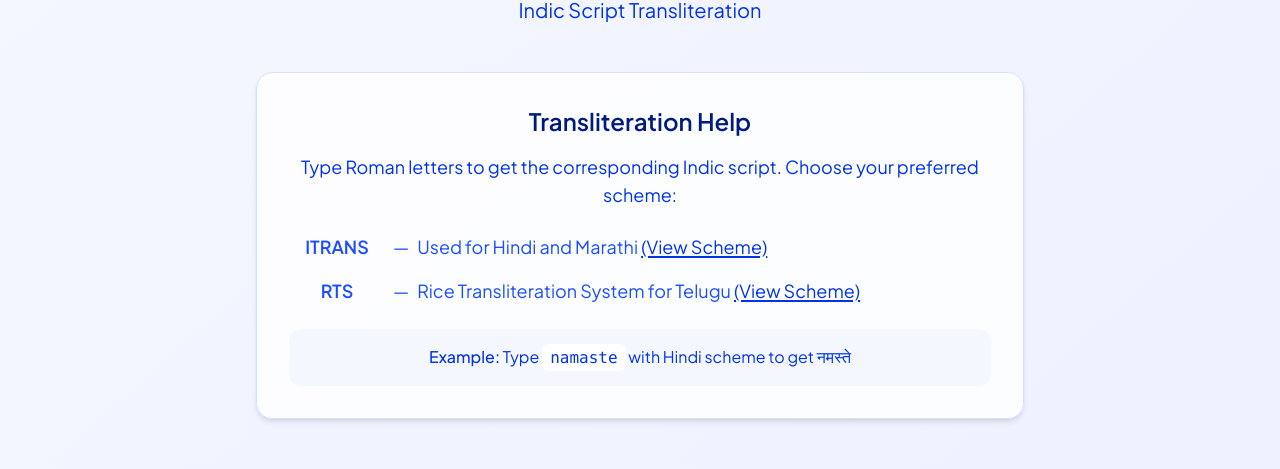
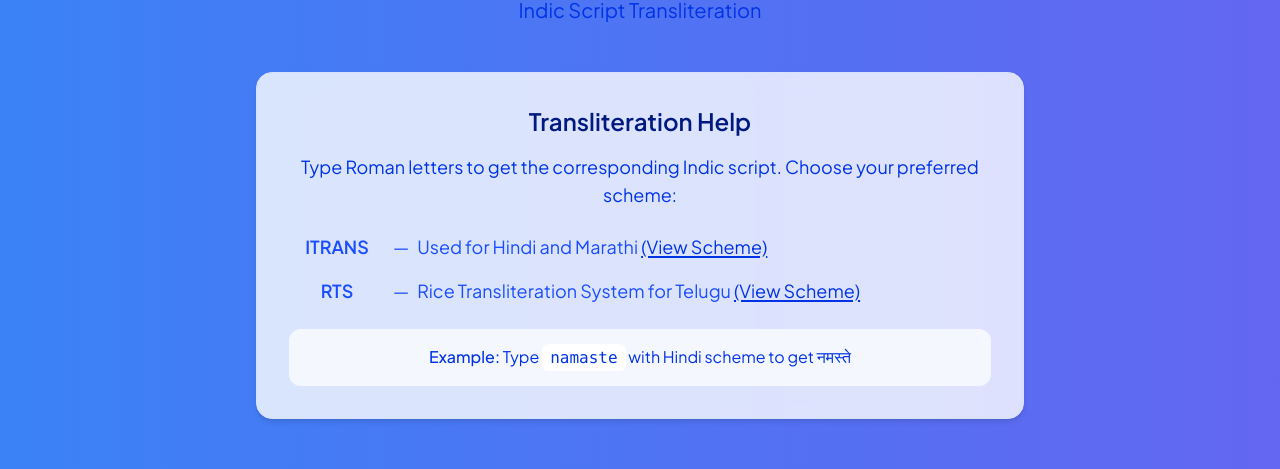
Before and after one commit to s-annam/aksharamala, a React (Vite) app in the folder web/: page / in a window 1280 px wide. Shown: the part 128-597 px from the top of the page. Built offline with nearby package versions, Linux system fonts and the light colour scheme; no server answers; the HTML template or start-up script is replaced by a standard one.

Commit message:
Changes to the web so far.

```diff
--- a/web/index.html
+++ b/web/index.html
@@ -4,12 +4,111 @@
     <meta charset="UTF-8" />
     <meta name="viewport" content="width=device-width, initial-scale=1.0" />
     <title>Aksharamala</title>
+
+    <!-- Preconnect for Google Fonts -->
     <link rel="preconnect" href="https://fonts.googleapis.com">
     <link rel="preconnect" href="https://fonts.gstatic.com" crossorigin>
-    <link href="https://fonts.googleapis.com/css2?family=Plus+Jakarta+Sans:wght@400;500;600;700&family=Noto+Sans+Devanagari:wght@400;500;600&display=swap" rel="stylesheet">
+    <link
+      href="https://fonts.googleapis.com/css2?family=Plus+Jakarta+Sans:wght@400;500;600;700&family=Noto+Sans+Devanagari:wght@400;500;600&display=swap"
+      rel="stylesheet"
+    />
+
+    <!-- Tailwind CSS -->
+    <script src="https://cdn.tailwindcss.com"></script>
   </head>
-  <body>
-    <div id="root"></div>
+  <body class="bg-gradient-to-r from-blue-500 to-indigo-500 text-gray-800 antialiased font-sans">
+    <!-- Root Div for React -->
+    <div id="root" class="container mx-auto">
+      <!-- Main Content -->
+      <div class="min-h-screen flex flex-col items-center justify-start pt-12">
+        <!-- Header Section -->
+        <header class="text-center mb-16">
+          <h1 class="text-6xl font-bold text-white mb-4 animate-fade-in">Aksharamala</h1>
+          <p class="text-xl text-gray-200 mb-12">Indic Script Transliteration</p>
+          <div class="bg-white/50 backdrop-blur-md border border-primary-200 rounded-2xl p-8 shadow-xl">
+            <h2 class="text-2xl font-semibold text-primary-900 mb-4">Transliteration Help</h2>
+            <p class="text-lg text-primary-700 mb-6">
+              Type Roman letters to get the corresponding Indic script. Choose your preferred scheme:
+            </p>
+            <ul class="space-y-4 text-lg text-primary-600 mb-6">
+              <li class="flex items-start">
+                <span class="flex-shrink-0 w-24 font-semibold">ITRANS</span>
+                <span class="mx-2">—</span>
+                <span>
+                  Used for Hindi and Marathi
+                  <a
+                    href="https://www.aczoom.com/itrans/html/tblall/tblall.html"
+                    class="text-primary-700 hover:text-primary-900 underline"
+                  >
+                    (View Scheme)
+                  </a>
+                </span>
+              </li>
+              <li class="flex items-start">
+                <span class="flex-shrink-0 w-24 font-semibold">RTS</span>
+                <span class="mx-2">—</span>
+                <span>
+                  Rice Transliteration System for Telugu
+                  <a
+                    href="https://web.cs.ucdavis.edu/~vemuri/Grammar/2.%20RTS.pdf"
+                    class="text-primary-700 hover:text-primary-900 underline"
+                  >
+                    (View Scheme)
+                  </a>
+                </span>
+              </li>
+            </ul>
+            <div class="text-primary-700 p-4 bg-primary-50 rounded-xl">
+              <span class="font-medium">Example:</span> Type
+              <code class="px-2 py-1 bg-white rounded-md font-mono text-primary-700">namaste</code>
+              with Hindi scheme to get नमस्ते
+            </div>
+          </div>
+        </header>
+
+        <!-- Select Script Section -->
+        <section class="w-full max-w-4xl bg-white/70 backdrop-blur-md border border-primary-200 rounded-2xl p-8 shadow-lg">
+          <h2 class="text-xl font-semibold text-primary-900 mb-4">Select Script</h2>
+          <select
+            class="w-full border border-gray-300 rounded-lg p-2 focus:outline-none focus:ring-2 focus:ring-blue-300"
+          >
+            <option value="" disabled selected>Select a script...</option>
+            <option value="hindi">Hindi</option>
+            <option value="telugu">Telugu</option>
+          </select>
+        </section>
+
+        <!-- Input/Output Section -->
+        <section class="w-full max-w-4xl mt-8 grid grid-cols-2 gap-8 bg-white/70 backdrop-blur-md border border-primary-200 rounded-2xl p-8 shadow-lg">
+          <div>
+            <h3 class="text-lg font-semibold text-primary-900 mb-2">Input Text</h3>
+            <textarea
+              class="w-full border border-gray-300 rounded-lg p-2 h-32 focus:outline-none focus:ring-2 focus:ring-blue-300"
+              placeholder="Enter text to transliterate..."
+            ></textarea>
+          </div>
+          <div>
+            <h3 class="text-lg font-semibold text-primary-900 mb-2">Output Text</h3>
+            <textarea
+              class="w-full border border-gray-300 rounded-lg p-2 h-32 focus:outline-none focus:ring-2 focus:ring-blue-300"
+              placeholder="Transliterated text will appear here..."
+              readonly
+            ></textarea>
+          </div>
+        </section>
+      </div>
+    </div>
+
+    <!-- Footer -->
+    <footer class="container py-6 mt-12 text-center text-gray-200">
+      <p class="text-sm">
+        &copy; 2025 Aksharamala. All rights reserved.
+      </p>
+      <p class="text-sm mt-2">
+        Made with ❤️ using Tailwind CSS
+      </p>
+    </footer>
+
     <script type="module" src="/src/main.tsx"></script>
   </body>
 </html>
--- a/web/src/App.tsx
+++ b/web/src/App.tsx
@@ -1,4 +1,25 @@
 import { useState, useEffect } from 'react'
+
+const Navbar = () => {
+  return (
+    <nav className="bg-blue-600 text-white shadow-md fixed top-0 w-full z-10">
+      <div className="container mx-auto flex items-center justify-between px-4 py-2">
+        <a href="/" className="text-lg font-bold">Aksharamala</a>
+        <div className="space-x-4">
+          <a href="/" className="hover:underline">Home</a>
+          <a href="/history" className="hover:underline">History</a>
+          <a href="/docs" className="hover:underline">Documentation</a>
+          <a href="https://github.com/your-repo" target="_blank" rel="noopener noreferrer" className="hover:underline">
+            GitHub
+          </a>
+          <a href="/about" className="hover:underline">About</a>
+        </div>
+      </div>
+    </nav>
+  );
+};
+
+export { Navbar };
 
 interface Keymap {
   id: string;
@@ -51,7 +72,7 @@ function App() {
   }
 
   return (
-    <div className="min-h-screen bg-gradient-to-br from-primary-50 to-primary-100 font-['Plus_Jakarta_Sans']">
+    <div className="min-h-screen font-['Plus_Jakarta_Sans']">
       <div className="max-w-7xl mx-auto px-4 py-12">
         {/* Header */}
         <header className="text-center mb-16">
--- a/web/src/index.css
+++ b/web/src/index.css
@@ -2,6 +2,7 @@
 @tailwind components;
 @tailwind utilities;
 
+/* ===================== Base Styles ===================== */
 @layer base {
   html {
     font-family: 'Plus Jakarta Sans', system-ui, sans-serif;
@@ -10,4 +11,171 @@
   body {
     @apply antialiased;
   }
+
+  h1 {
+    @apply text-4xl font-bold text-gray-900;
+  }
+
+  h2 {
+    @apply text-3xl font-semibold text-gray-800;
+  }
+
+  p {
+    @apply text-base text-gray-700 leading-relaxed;
+  }
+
+  small {
+    @apply text-sm text-gray-500;
+  }
 }
+
+/* ===================== Utilities ===================== */
+@layer utilities {
+  /* Gradients */
+  .bg-gradient-to-r {
+    background-image: linear-gradient(to right, var(--tw-gradient-stops));
+  }
+
+  .bg-gradient-to-r-from-blue-500-to-indigo-500 {
+    background-image: linear-gradient(to right, #3B82F6, #6366F1);
+  }
+
+  /* Buttons */
+  .btn {
+    @apply bg-blue-600 text-white font-semibold py-2 px-4 rounded-lg shadow-lg transition duration-200 ease-in-out;
+  }
+
+  .btn:hover {
+    @apply bg-blue-700 shadow-xl;
+  }
+
+  .btn:active {
+    @apply bg-blue-800;
+  }
+
+  .btn:focus {
+    @apply outline-none ring-2 ring-blue-300;
+  }
+
+  /* Cards */
+  .card {
+    @apply bg-white rounded-lg shadow-lg p-4 transition duration-200 ease-in-out hover:shadow-xl;
+  }
+
+  .card-header {
+    @apply text-xl font-semibold text-gray-800 mb-2;
+  }
+
+  .card-body {
+    @apply text-base text-gray-700;
+  }
+
+  .card-footer {
+    @apply mt-4 text-sm text-gray-500;
+  }
+
+  /* Containers and Layout */
+  .container {
+    @apply max-w-7xl mx-auto px-4 sm:px-6 lg:px-8;
+  }
+
+  .section {
+    @apply py-8;
+  }
+
+  /* Links */
+  .link {
+    @apply text-blue-600 underline transition duration-200 ease-in-out;
+  }
+
+  .link:hover {
+    @apply text-blue-800;
+  }
+
+  /* Shadows */
+  .shadow-lg {
+    --tw-shadow: 0 10px 15px -3px rgba(0, 0, 0, 0.1), 0 4px 6px -2px rgba(0, 0, 0, 0.05);
+    box-shadow: var(--tw-ring-offset-shadow, 0 0 #0000), var(--tw-ring-shadow, 0 0 #0000), var(--tw-shadow);
+  }
+
+  .hover\:shadow-xl:hover {
+    --tw-shadow: 0 20px 25px -5px rgba(0, 0, 0, 0.1), 0 8px 10px -6px rgba(0, 0, 0, 0.05);
+    box-shadow: var(--tw-ring-offset-shadow, 0 0 #0000), var(--tw-ring-shadow, 0 0 #0000), var(--tw-shadow);
+  }
+
+  /* Rounding */
+  .rounded-lg {
+    border-radius: 0.5rem;
+  }
+
+  /* Colors */
+  .text-gray-800 {
+    --tw-text-opacity: 1;
+    color: rgba(31, 41, 55, var(--tw-text-opacity));
+  }
+
+  /* Focus States */
+  .focus\:outline-none:focus {
+    outline: 2px solid transparent;
+    outline-offset: 2px;
+  }
+
+  .focus\:ring:focus {
+    --tw-ring-offset-width: 2px;
+    --tw-ring-offset-color: #fff;
+    --tw-ring-width: 2px;
+    --tw-ring-color: #3B82F6;
+    --tw-ring-offset-shadow: var(--tw-ring-inset) 0 0 0 var(--tw-ring-offset-width) var(--tw-ring-offset-color);
+    --tw-ring-shadow: var(--tw-ring-inset) 0 0 0 var(--tw-ring-width) var(--tw-ring-color);
+    box-shadow: var(--tw-ring-offset-shadow), var(--tw-ring-shadow), var(--tw-shadow, 0 0 #0000);
+  }
+
+  .focus\:ring-blue-200:focus {
+    --tw-ring-color: #BCDEFF;
+  }
+
+  /* Dark Mode */
+  .dark-bg {
+    @apply bg-gray-800 text-white;
+  }
+
+  .dark-card {
+    @apply bg-gray-700 text-gray-200;
+  }
+
+  /* Interactive Elements */
+  .hover\:scale-105:hover {
+    @apply transform scale-105;
+  }
+
+  .focus\:scale-95:focus {
+    @apply transform scale-95;
+  }
+
+  /* Custom Animations */
+  @keyframes fadeIn {
+    from {
+      opacity: 0;
+    }
+    to {
+      opacity: 1;
+    }
+  }
+
+  @keyframes bounce {
+    0%, 100% {
+      transform: translateY(-10%);
+    }
+    50% {
+      transform: translateY(0);
+    }
+  }
+
+  .animate-fade-in {
+    animation: fadeIn 0.5s ease-in-out;
+  }
+
+  .animate-bounce {
+    animation: bounce 1s infinite;
+  }
+}
```
Also changed, not shown: web/package.json (+7 -6 lines), 2 other files (tests, documents, lock files or other folders).
